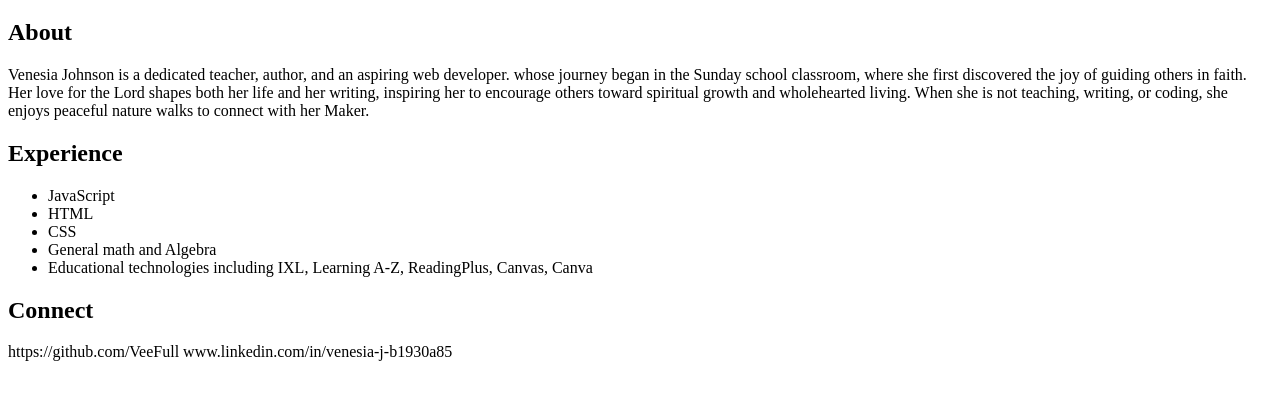
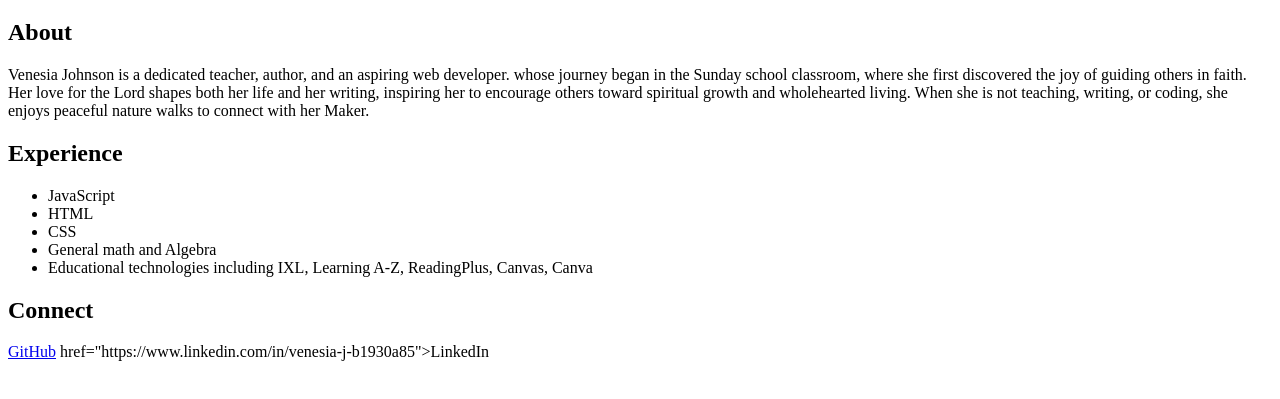
Before and after one commit to VeeFull/Venesia-Johnson-Intro-26.4, a plain HTML site: page index.html in a window 1280 px wide. Shown: the part 61-460 px from the top of the page. Drawn offline with Linux system fonts and the light colour scheme.

Commit message:
boilerplate and content added

```diff
--- a/index.html
+++ b/index.html
@@ -10,7 +10,7 @@
 
 <body>
 <h1> Venesia Johnson </h1>
-<section id= "about">
+<section id="About">
 <h2> About </h2>
 <p> Venesia Johnson is a dedicated teacher, author, and an aspiring web developer. whose journey began in the Sunday school
 classroom, where she first discovered the joy of guiding others in faith. Her love for
@@ -34,9 +34,8 @@ she enjoys peaceful nature walks to connect with her Maker. </p>
 
 <section id ="Connect">
         <h2> Connect </h2>
-</ul>
-<a> https://github.com/VeeFull </a>
-<a> www.linkedin.com/in/venesia-j-b1930a85</a>
+<a href="https://github.com/VeeFull">GitHub</a>
+<a> href="https://www.linkedin.com/in/venesia-j-b1930a85">LinkedIn</a>
 </section>
 
 </body>
```
